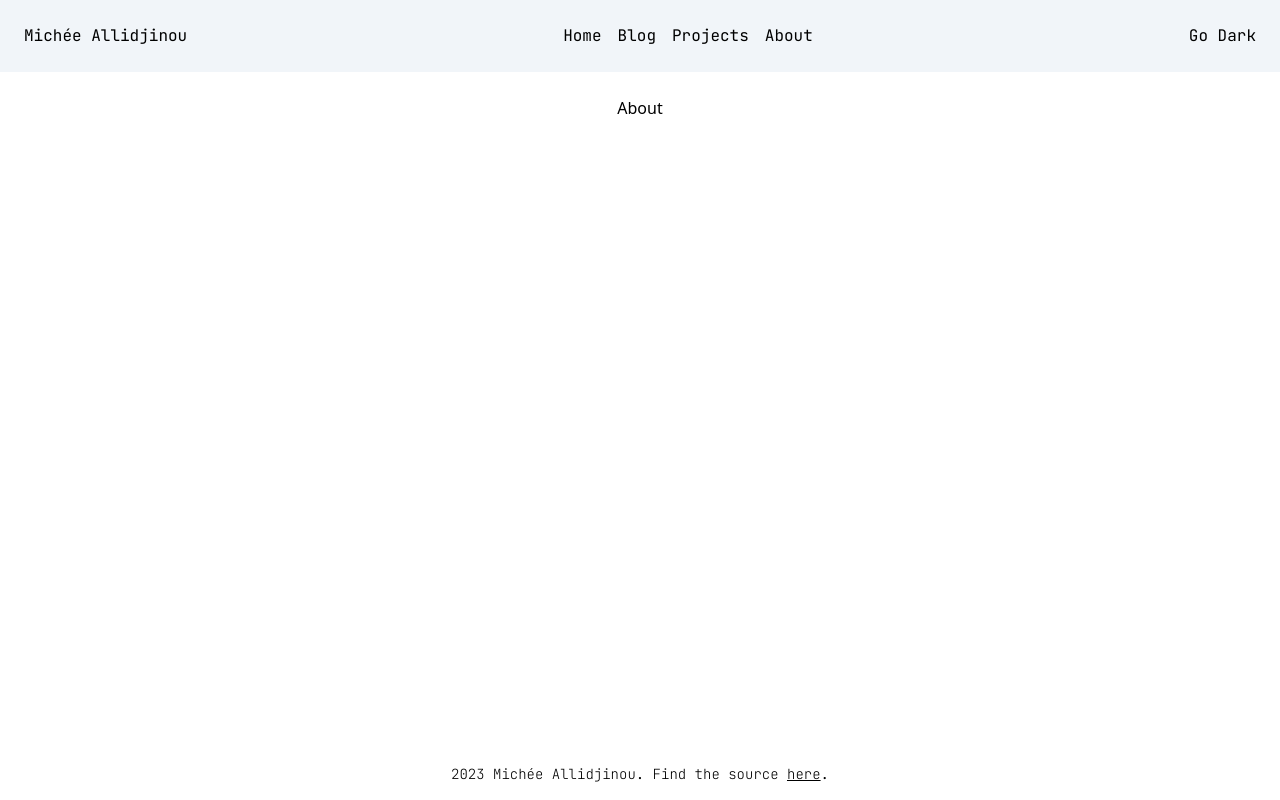
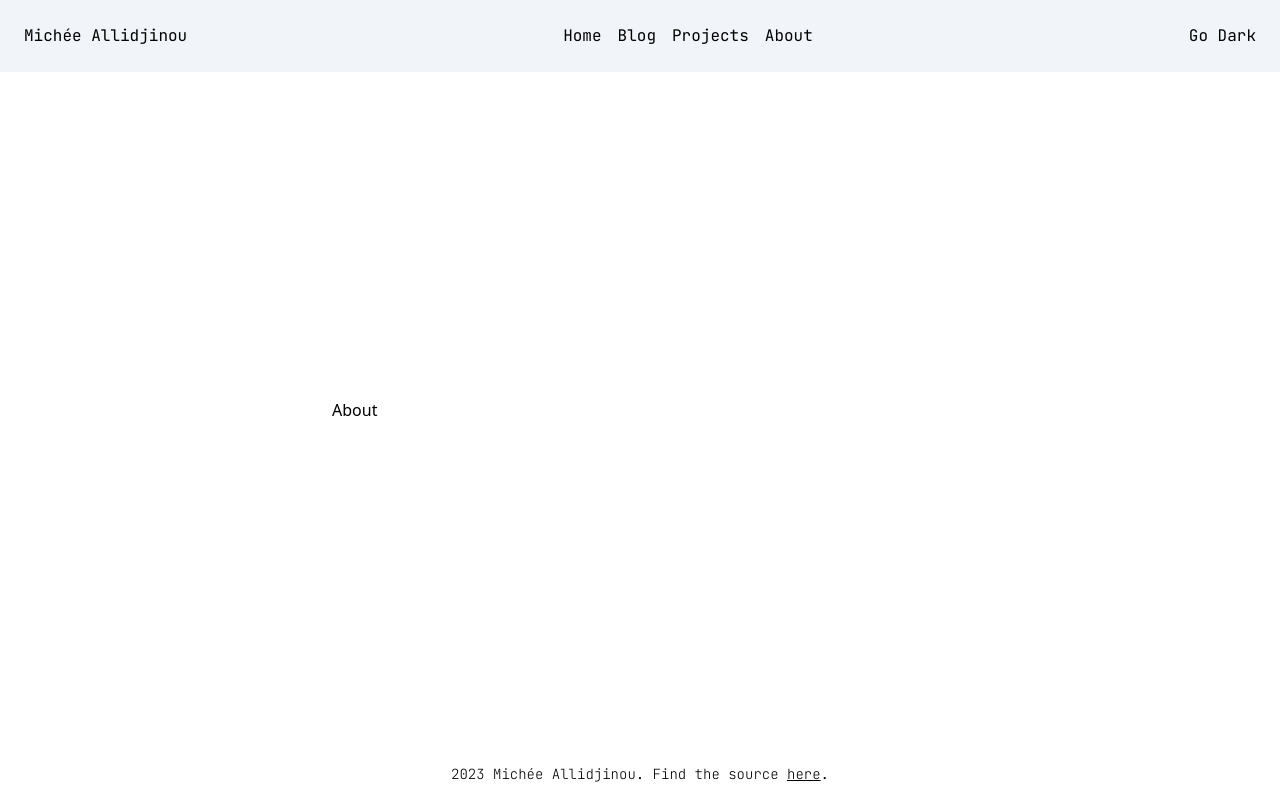
Before and after one commit to yoshua70/micheeallidjinou, a SvelteKit app: page /about in a window 1280 px wide. Built offline with nearby package versions, Linux system fonts and the light colour scheme.

Commit message:
Improve layout

```diff
--- a/src/routes/+layout.svelte
+++ b/src/routes/+layout.svelte
@@ -11,7 +11,11 @@
 <body class="dark:bg-slate-950 dark:text-white flex flex-col min-h-screen">
 	<Navbar />
 
-	<slot />
+	<main class="flex flex-1 flex-col">
+		<article class="flex flex-1 justify-center bg-white p-6 dark:bg-slate-950 dark:text-red-300">
+			<slot />
+		</article>
+	</main>
 
 	<Footer />
 </body>
--- a/src/routes/+page.svelte
+++ b/src/routes/+page.svelte
@@ -1,13 +1,9 @@
-<main class="flex flex-1 flex-col">
-	<article class="flex flex-1 justify-center bg-white p-6 dark:bg-slate-950 dark:text-red-300">
-		<div class="flex flex-col justify-center items-center h-full w-full lg:w-1/2 sm:mt-56 gap-4">
+<div class="flex flex-col justify-center items-center w-full lg:w-1/2 gap-4">
 	<h1 class="font-mono font-bold text-5xl">
 		Software Engineer<br /> making his way through the galaxy.
 	</h1>
 	<h2 class="font-mono font-light sm:text-xl text-slate-950 dark:text-slate-300">
-				I like crafting things with a computer. I am interested in fullstack web development
-				(Next.js, Sveltekit, Laravel) and also system programming (C, Rust, Go).
+		I like crafting things with a computer. I am interested in fullstack web development (Next.js,
+		Sveltekit, Laravel) and also system programming (C, Rust, Go).
 	</h2>
 </div>
-	</article>
-</main>
--- a/src/routes/about/+page.svelte
+++ b/src/routes/about/+page.svelte
@@ -1,5 +1,3 @@
-<main class="flex flex-1 flex-col">
-	<article class="flex flex-1 justify-center bg-white p-6 dark:bg-slate-950 dark:text-red-300">
-		<h1>About</h1>
-	</article>
-</main>
+<div class="flex flex-col justify-center items-start w-full lg:w-1/2 gap-4">
+	<h1 class="text-right">About</h1>
+</div>
--- a/src/routes/blog/+page.svelte
+++ b/src/routes/blog/+page.svelte
@@ -1,5 +1,3 @@
-<main class="flex flex-1 flex-col">
-	<article class="flex flex-1 justify-center bg-white p-6 dark:bg-slate-950 dark:text-red-300">
-		<h1>Blog</h1>
-	</article>
-</main>
+<div class="flex flex-col justify-center items-start w-full lg:w-1/2 gap-4">
+	<h1 class="text-left">Blog</h1>
+</div>
--- a/src/routes/projects/+page.svelte
+++ b/src/routes/projects/+page.svelte
@@ -1,5 +1,3 @@
-<main class="flex flex-1 flex-col">
-	<article class="flex flex-1 justify-center bg-white p-6 dark:bg-slate-950 dark:text-red-300">
-		<h1>Projects</h1>
-	</article>
-</main>
+<div class="flex flex-col justify-center items-start w-full lg:w-1/2 gap-4">
+	<h1 class="text-left">Projects</h1>
+</div>
```
Lines whose indentation alone changed are shown as unchanged.
